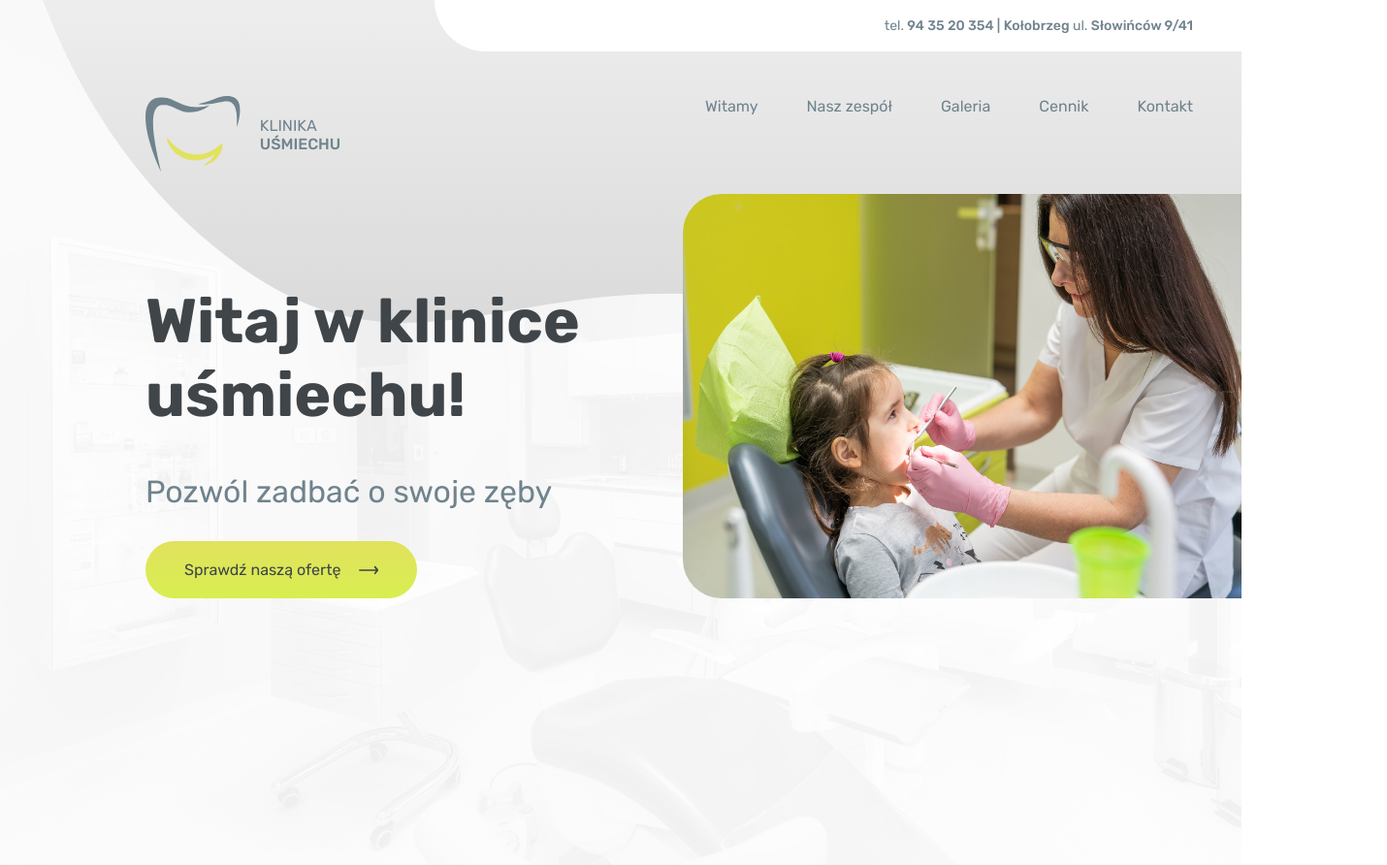
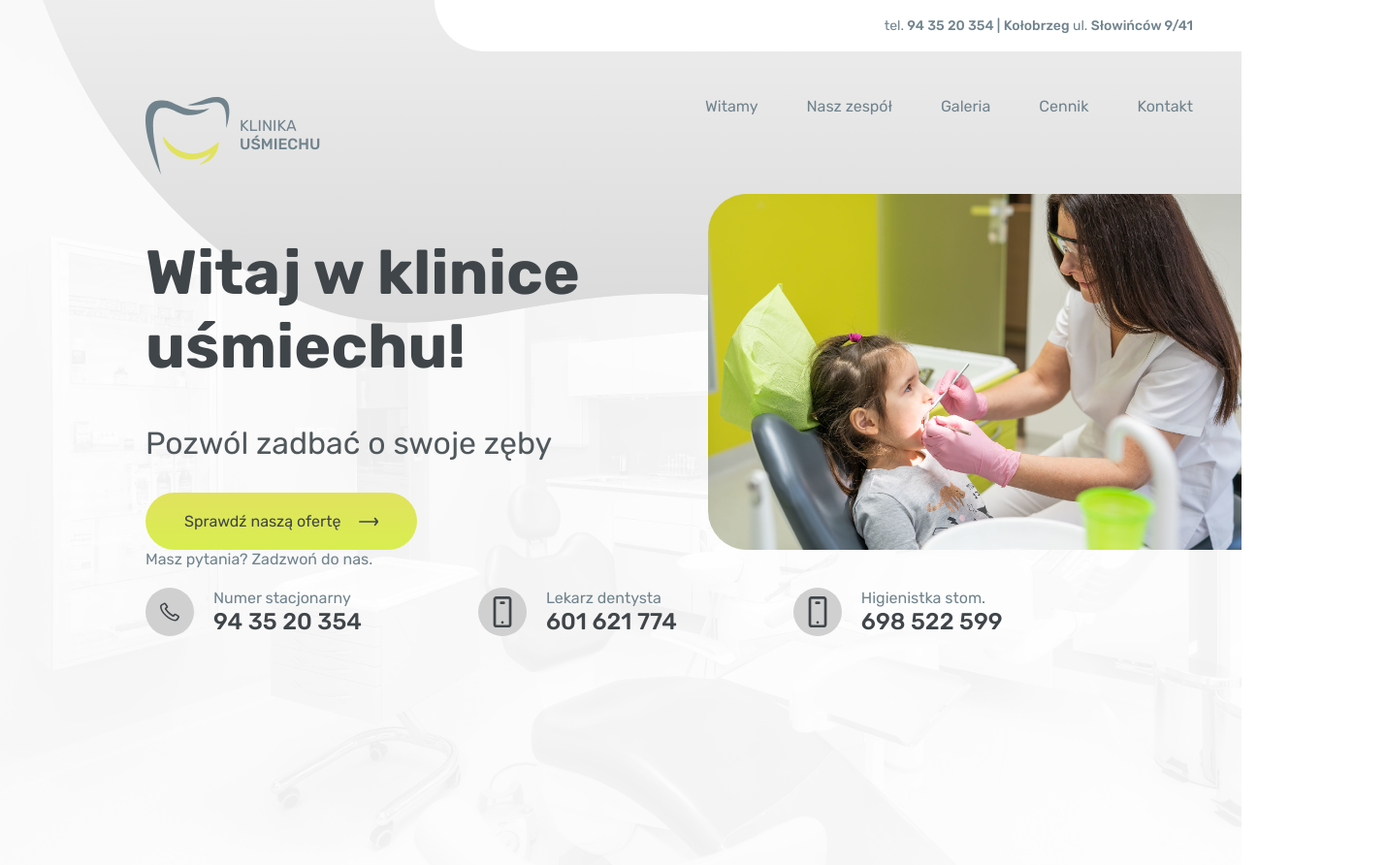
Before and after one commit to TSC-Apps/dental-clinic-web, a plain HTML site: page index.html in a window 1280 px wide. Shown: the whole page at 97% size, 1430 px wide, since content can reach past the window. Drawn offline with Linux system fonts and the light colour scheme.

Commit message:
Bottom page major rework

```diff
--- a/index.html
+++ b/index.html
@@ -13,6 +13,7 @@
   <link href="https://fonts.googleapis.com/css2?family=Rubik:wght@400;500;700&display=swap" rel="stylesheet">
   <link rel="stylesheet" href="static/css/base.css">
   <link rel="stylesheet" href="static/css/index.css">
+  <link rel="icon" href="static/img/logo.svg" sizes="any" type="image/svg+xml">
 </head>
 
 <body>
@@ -34,11 +35,7 @@
       <nav>
         <!-- <a href="index.html"> -->
         <div id="logo">
-          <div id="logo-image">
-            <img src="static/img/tooth2.svg" alt="tooth" id="tooth2" />
-            <img src="static/img/tooth1.svg" alt="tooth" id="tooth1" />
-            <img src="static/img/tooth3.svg" alt="tooth" id="tooth3" />
-          </div>
+            <img src="static/img/logo.svg" alt="tooth"/>
           <div id="logo-text">
             <span class="normal-weight">KLINIKA</span>
             <span class="medium-weight">UŚMIECHU</span>
@@ -59,6 +56,8 @@
     </div>
   </div>
 
+  <div class="content">
+
     <div class="mid-content">
       <div class="text-column">
         <h1>Witaj w klinice uśmiechu!</h1>
@@ -67,7 +66,7 @@
         <a href="tariff.html">
           <div class="arrow-button">
             <span>Sprawdź naszą ofertę</span>
-          <img src="static/img/arrow-right.svg" class="arrow" alt="arrow"/>
+            <img src="static/img/arrow-right.svg" class="arrow" alt="arrow" />
           </div>
         </a>
 
@@ -76,6 +75,53 @@
       <img src="static/img/Galeria1rev.jpg" class="dentist-photo" alt="working dentist" />
     </div>
 
+    <div class="bottom-content">
+      <span>Masz pytania? Zadzwoń do nas.</span>
+      <div class="contact-options">
+
+        <div class="contact">
+
+          <div class="phone-circle">
+            <img src="static/img/phone.svg" class="phone" />
+          </div>
+
+          <div class="contact-data">
+            <span>Numer stacjonarny</span>
+            <span class="number">94 35 20 354</span>
+          </div>
+
+        </div>
+
+        <div class="contact">
+
+          <div class="phone-circle">
+            <img src="static/img/smartphone.svg" class="phone smart" />
+          </div>
+
+          <div class="contact-data">
+            <span>Lekarz dentysta</span>
+            <span class="number">601 621 774</span>
+          </div>
+
+        </div>
+
+        <div class="contact">
+
+          <div class="phone-circle">
+            <img src="static/img/smartphone.svg" class="phone smart" />
+          </div>
+
+          <div class="contact-data">
+            <span>Higienistka stom.</span>
+            <span class="number">698 522 599</span>
+          </div>
+
+        </div>
+      </div>
+    </div>
+
+  </div>
+
   </div>
 
 </body>
--- a/static/scss/_variables.scss
+++ b/static/scss/_variables.scss
@@ -3,3 +3,4 @@ $text-dark-gray: #50585c;
 $text-light-gray: #70838d;
 $lime1: #E1E25E;
 $lime2: #D8EE50;
+$background-gray: #D0D0D0;
--- a/static/scss/base.scss
+++ b/static/scss/base.scss
@@ -85,26 +85,8 @@ nav {
   }
 }
 
-#tooth2 {
-  top: 0;
-  left: 0;
-}
-
-#tooth1 {
-  top: -5px;
-  left: -50px;
-}
-
-#tooth3 {
-  top: -45px;
-  left: -80px;
-}
-
-
-#logo-text{
-  position: relative;
-  top: 20px;
-  left: -60px;
+#logo-text {
+  margin: 20px 0 0 10px;
 }
 
 // NAVBAR
@@ -129,3 +111,48 @@ nav {
     }
   }
 }
+
+// GLOBAL UTILS
+.phone-circle {
+  width: 50px;
+  height: 50px;
+  border-radius: 40px;
+  background-color: variables.$background-gray;
+}
+
+.phone {
+  position: relative;
+  top: 30%;
+  left: 50%;
+  transform: translateX(-50%);
+  width: 20px;
+}
+
+.smart {
+  top: 18%;
+}
+
+.contact {
+  display: flex;
+  margin-top: 20px;
+  margin-right: 120px;
+
+  span {
+    display: block;
+    margin-top: 1px;
+  }
+}
+
+.number {
+  color: variables.$text-black;
+  font-size: 24px;
+  font-weight: 500;
+}
+
+.contact-data {
+  margin-left: 20px;
+}
+
+.contact-options {
+  display: flex;
+}
--- a/static/scss/index.scss
+++ b/static/scss/index.scss
@@ -1,13 +1,16 @@
 @use 'variables';
 
-.mid-content {
+.content {
   width: 100%;
-  display: flex;
-  justify-content: space-between;
   z-index: 3;
   position: absolute;
   top: 200px;
   right: 0;
+}
+
+.mid-content {
+  display: flex;
+  justify-content: space-between;
 
   h1 {
     color: variables.$text-black;
@@ -15,20 +18,20 @@
   }
 
   h3 {
+    color: variables.$text-dark-gray;
     font-weight: normal;
     font-size: 32px;
   }
 }
 
 .dentist-photo {
-  width: 45%;
+  width: 43%;
   border-bottom-left-radius: 40px;
   border-top-left-radius: 40px;
 }
 
 .text-column {
   margin-left: 150px;
-  margin-top: 50px;
   max-width: 45%;
 
   a {
@@ -46,11 +49,13 @@
   padding: 20px 40px;
   border-radius: 50px;
 
-  span {
-  }
-
   img {
     width: 20px;
     float: right;
   }
 }
+
+.bottom-content {
+  width: 100%;
+  margin-left: 150px;
+}
```
Also changed, not shown: README.md, static/css/base.css, static/css/index.css, static/img/logo.svg (added), static/img/phone.svg (added), static/img/smartphone.svg (added), 2 other files. Lines whose indentation alone changed are shown as unchanged.
